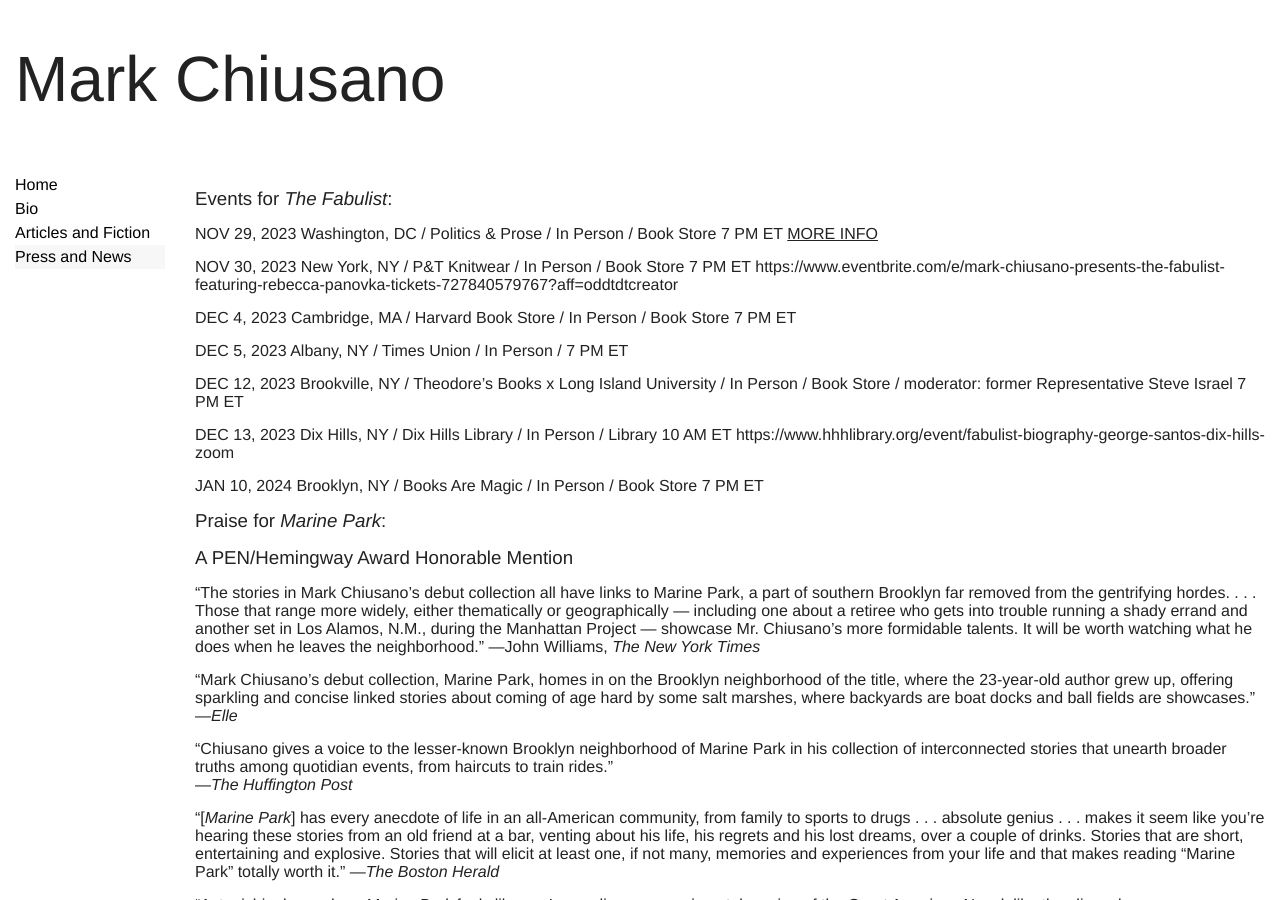
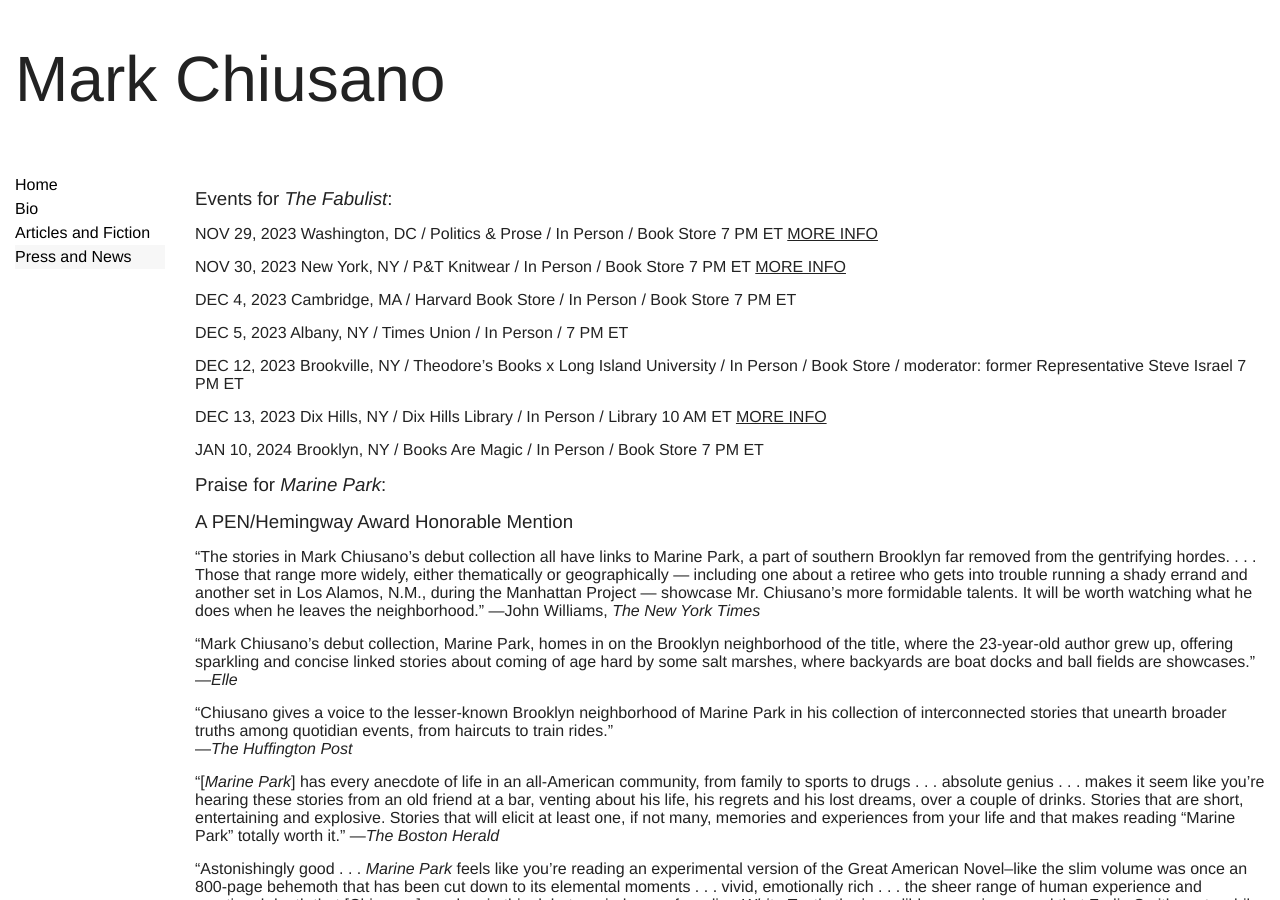
Before and after one commit to mjchiusano/mjchiusano.github.io, a Jekyll site: the page built from press.html, in a window 1280 px wide and 900 px high. Built offline with Jekyll 4.4.1, drawn with Linux system fonts in a browser that asks for light colours; Markdown is read by kramdown in place of the engine named in the settings.

Commit message:
Update press.html
LINKS 2

```diff
--- a/press.html
+++ b/press.html
@@ -8,7 +8,7 @@
 
 <p class="gutter-pad-bottom">NOV 29, 2023    Washington, DC / Politics & Prose / In Person / Book Store 7 PM ET  <a href="https://www.politics-prose.com/mark-chiusano">MORE INFO</a></p>
 
-<p class="gutter-pad-bottom">NOV 30, 2023    New York, NY / P&T Knitwear / In Person / Book Store 7 PM ET https://www.eventbrite.com/e/mark-chiusano-presents-the-fabulist-featuring-rebecca-panovka-tickets-727840579767?aff=oddtdtcreator</p>
+<p class="gutter-pad-bottom">NOV 30, 2023    New York, NY / P&T Knitwear / In Person / Book Store 7 PM ET <a href="https://www.eventbrite.com/e/mark-chiusano-presents-the-fabulist-featuring-rebecca-panovka-tickets-727840579767?aff=oddtdtcreator">MORE INFO</a></p>
 
 <p class="gutter-pad-bottom">DEC 4, 2023    Cambridge, MA / Harvard Book Store / In Person / Book Store 7 PM ET</p>
 
@@ -16,7 +16,7 @@
 
 <p class="gutter-pad-bottom">DEC 12, 2023    Brookville, NY / Theodore’s Books x Long Island University / In Person / Book Store / moderator: former Representative Steve Israel 7 PM ET</p>
 
-<p class="gutter-pad-bottom">DEC 13, 2023    Dix Hills, NY / Dix Hills Library / In Person / Library 10 AM ET https://www.hhhlibrary.org/event/fabulist-biography-george-santos-dix-hills-zoom</p>
+<p class="gutter-pad-bottom">DEC 13, 2023    Dix Hills, NY / Dix Hills Library / In Person / Library 10 AM ET <a href="https://www.hhhlibrary.org/event/fabulist-biography-george-santos-dix-hills-zoom">MORE INFO</a></p>
 
 <p class="gutter-pad-bottom">JAN 10, 2024    Brooklyn, NY / Books Are Magic / In Person / Book Store 7 PM ET</p>
 
```
